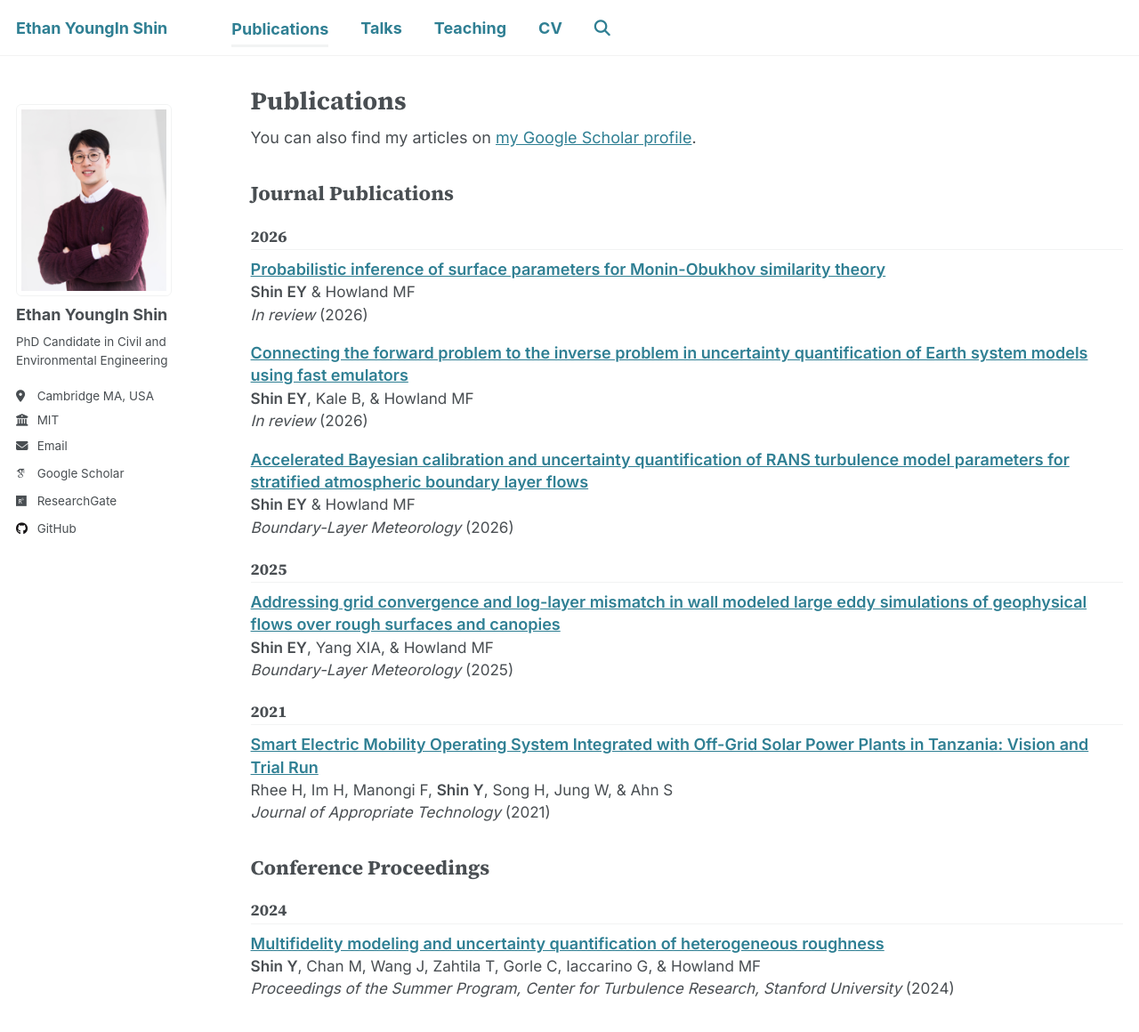
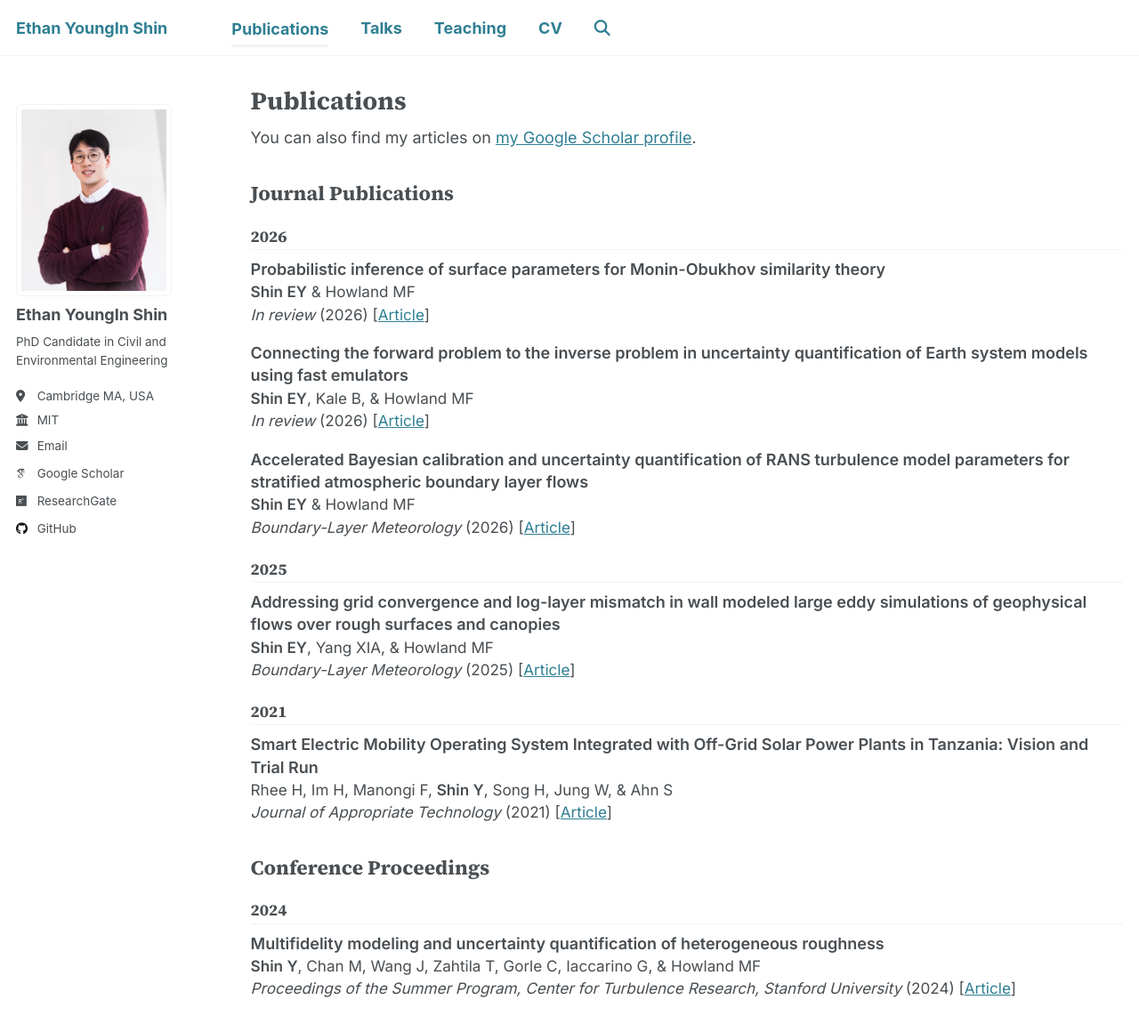
Before and after one commit to duddlshin/duddlshin.github.io, a Jekyll site: the page built from _pages/publications.html, in a window 1280 px wide and 1400 px high. Shown: the top 1160 px of the window at 89% size. Built offline with Jekyll 4.4.1, drawn with Linux system fonts in a browser that asks for light colours; some web fonts are replaced.

Commit message:
Update to styling

```diff
--- a/_includes/pub-entry.html
+++ b/_includes/pub-entry.html
@@ -1,5 +1,5 @@
 <div class="pub-item">
-  <p class="pub-title">{% if post.paperurl %}<a href="{{ post.paperurl }}">{{ post.title }}</a>{% else %}{{ post.title }}{% endif %}</p>
+  <p class="pub-title">{{ post.title }}</p>
   {% if post.author %}<p class="pub-authors">{{ post.author | markdownify | remove: "<p>" | remove: "</p>" }}</p>{% endif %}
-  <p class="pub-meta"><em>{{ post.venue }}</em>{% if post.date %} ({{ post.date | date: "%Y" }}){% endif %}</p>
+  <p class="pub-meta"><em>{{ post.venue }}</em>{% if post.date %} ({{ post.date | date: "%Y" }}){% endif %}{% if post.paperurl %} [<a href="{{ post.paperurl }}" target="_blank" rel="noopener">{% if post.date %}Article{% else %}preprint{% endif %}</a>]{% endif %}</p>
 </div>
```
